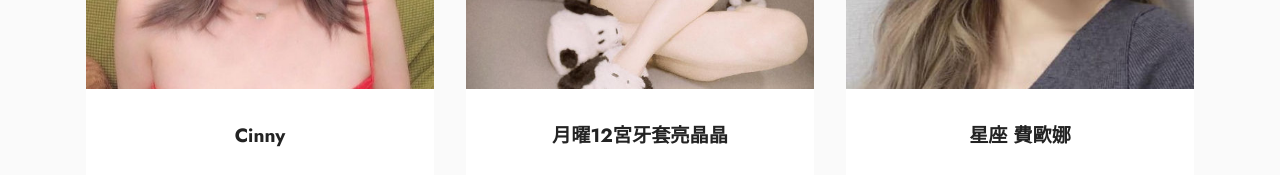
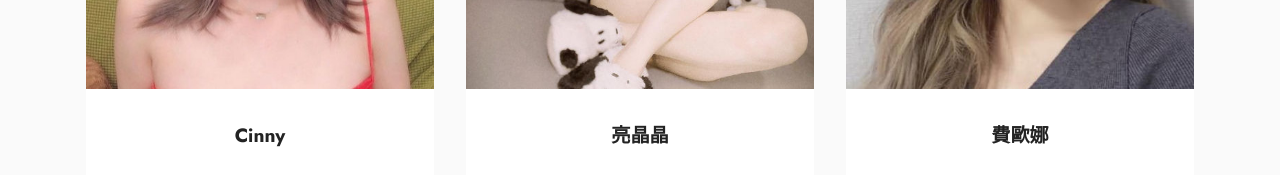
Before and after one commit to xtars-content/xtars_party, a plain HTML site: page index.html in a window 1280 px wide. Shown: the part 1420-1595 px from the top of the page. Drawn offline with Linux system fonts and the light colour scheme; a script that the page names is missing.

Commit message:
Update index.html

```diff
--- a/index.html
+++ b/index.html
@@ -194,7 +194,7 @@
                     </div>
                     <div class="content-wrap">
                         <h5 class="mbr-section-title card-title mbr-fonts-style align-center m-0 display-7">
-                            <strong>月曜12宮牙套亮晶晶</strong><br><strong><br></strong>
+                            <strong>亮晶晶</strong><br><strong><br></strong>
                         </h5>
 
 
@@ -220,7 +220,7 @@
                         <img src="assets/images/123786527-3633252616719279-2183512841116126297-n-506x506.jpg" alt="">
                     </div>
                     <div class="content-wrap">
-                        <h5 class="mbr-section-title card-title mbr-fonts-style align-center m-0 display-7"><strong>星座 費歐娜</strong><br><strong><br></strong></h5>
+                        <h5 class="mbr-section-title card-title mbr-fonts-style align-center m-0 display-7"><strong>費歐娜</strong><br><strong><br></strong></h5>
 
 
                         <div class="social-row display-7">
```
